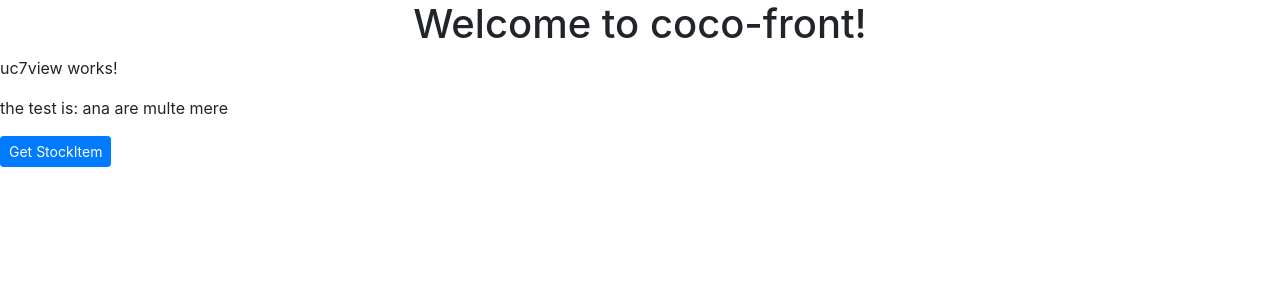
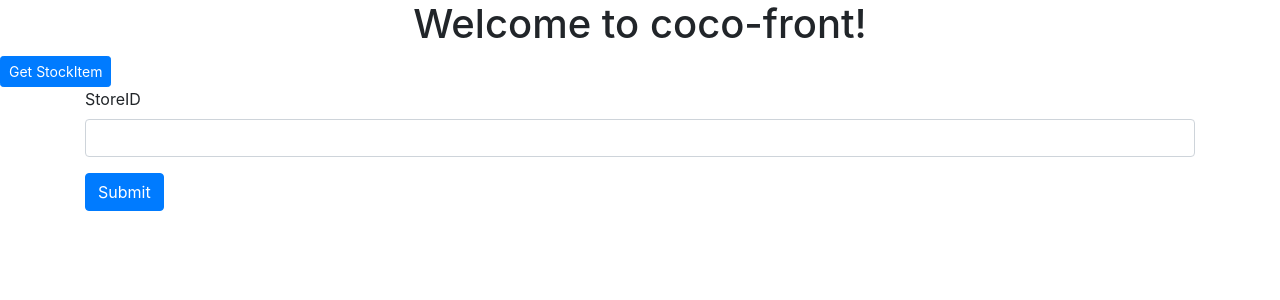
Before and after one commit to pufarin/mono-cocome, an Angular app in the folder cocoFront/: page / in a window 1280 px wide. Shown: the top 300 px of the page. Built offline with nearby package versions, Linux system fonts and the light colour scheme.

Commit message:
added a reactive form for the store id; pixelschieber :(

```diff
--- a/cocoFront/src/app/uc7changeprice/uc7changeprice.module.ts
+++ b/cocoFront/src/app/uc7changeprice/uc7changeprice.module.ts
@@ -2,16 +2,20 @@ import { NgModule } from '@angular/core';
 import { CommonModule } from '@angular/common';
 import {HttpClientModule} from '@angular/common/http';
 import {NgbModule} from '@ng-bootstrap/ng-bootstrap';
+import { FormsModule, ReactiveFormsModule } from '@angular/forms';
 
 import { Uc7viewComponent } from './uc7view/uc7view.component';
 import { Uc7serviceService } from './service/uc7service.service';
+
 
 @NgModule({
   declarations: [Uc7viewComponent],
   imports: [
     CommonModule,
     HttpClientModule,
-    NgbModule
+    NgbModule,
+    FormsModule,
+    ReactiveFormsModule
   ],
   exports: [
     Uc7viewComponent
--- a/cocoFront/src/app/uc7changeprice/uc7view/uc7view.component.html
+++ b/cocoFront/src/app/uc7changeprice/uc7view/uc7view.component.html
@@ -1,8 +1,22 @@
-<p>uc7view works!</p>
-<p>the test is: {{text}}</p>
 
 <button type="button" class="btn btn-primary btn-sm " (click)="setStockItem()"> Get StockItem</button>
 
+<div class="container">
+  <form [formGroup]="storeIdForm" (ngSubmit)="onSubmit()">
+    <div class="form-group">
+      <label for="store-id"> StoreID </label>
+      <input
+        type="number"
+        id="store-id"
+        formControlName="storeId"
+        class="form-control">
+    </div>
+    <button class="btn btn-primary" type="submit">Submit</button>
+  </form>
+</div>
+
+
+<div class="container-fluid">
   <table class="table" *ngIf="stockItem">
     <thead>
       <tr>
@@ -26,8 +40,5 @@
         <td>{{si.storeId}}</td>
       </tr>
     </tbody>
-
-
-
-
   </table>
+</div>
--- a/cocoFront/src/app/uc7changeprice/uc7view/uc7view.component.ts
+++ b/cocoFront/src/app/uc7changeprice/uc7view/uc7view.component.ts
@@ -1,6 +1,7 @@
 import { Component, OnInit } from '@angular/core';
 import { Uc7serviceService } from '../service/uc7service.service';
 import { IStockItem } from '../data/stockitem';
+import { FormGroup, FormControl } from '@angular/forms';
 
 @Component({
   selector: 'app-uc7view',
@@ -11,17 +12,26 @@ export class Uc7viewComponent implements OnInit {
 
   text : String;
   stockItem : IStockItem[];
+  storeIdForm : FormGroup;
+  storeId : number;
 
   constructor(private uc7service: Uc7serviceService) {
     this.text = uc7service.getMessage();
-
-   }
+  }
 
   ngOnInit() {
+    this.storeIdForm = new FormGroup({
+      'storeId' : new FormControl(null)
+    });
   }
 
   setStockItem(){
     this.uc7service.getAllStockItems().subscribe(result => this.stockItem = result);
   }
 
+  onSubmit(){
+    this.storeId=this.storeIdForm.value.storeId;
+    console.log(this.storeId);
+  }
+
 }
```
Lines whose indentation alone changed are shown as unchanged.
